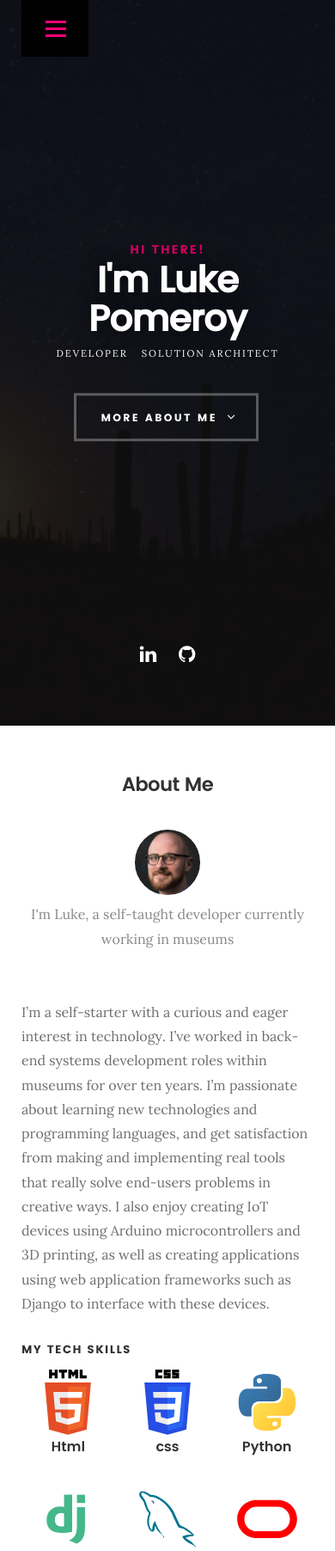
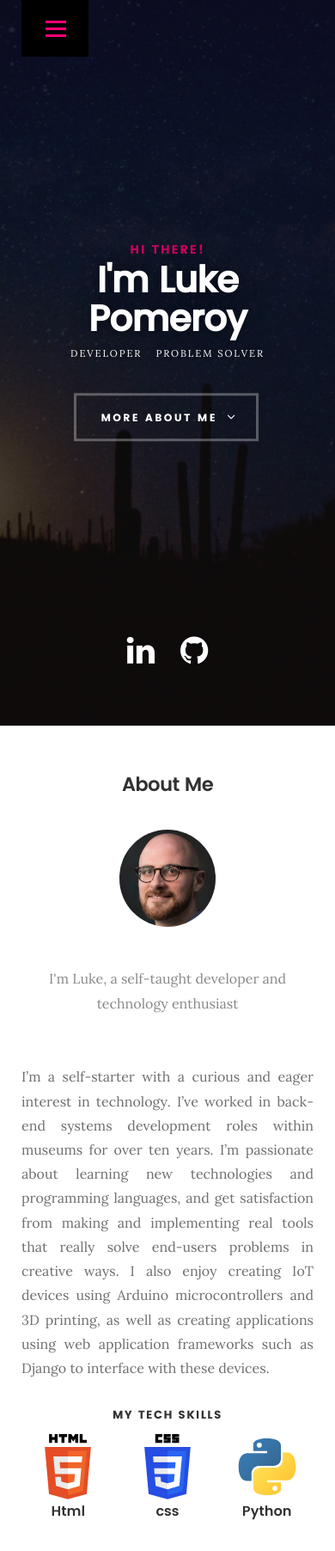
Before and after one commit to luke-pomeroy/portfolio, a Django app: page / in a window 390 px wide. Shown: the top 1804 px of the page at 86% size. Run offline with Django 3.2, Linux system fonts and the light colour scheme; data that the repository does not hold is empty; some web fonts are replaced.

Commit message:
Changes to styling.

```diff
--- a/core/templates/core/index.html
+++ b/core/templates/core/index.html
@@ -40,7 +40,7 @@
 
 				<p class="intro-position">
 					<span>Developer</span>
-					<span>Solution Architect</span>
+					<span>Problem Solver</span>
 				</p>
 
 				<a class="button stroke smoothscroll" href="#about" title="">More About Me</a>
@@ -68,7 +68,7 @@
 			<h1>About Me</h1>
 			<div class="intro-info">
 				<img src="{% static 'images/profile-pic.jpg' %}" alt="Profile Picture">
-				<p class="lead">I'm Luke, a self-taught developer currently working in museums</p>
+				<p class="lead">I'm Luke, a self-taught developer and technology enthusiast</p>
 			</div>
 
 		</div>
@@ -220,7 +220,7 @@
 					   </div>
 
 					   <div class="timeline-header">
-						   <h4>{{ job.title }}</h4>
+						   <h3>{{ job.title }}</h3>
 						   <p>{{ job.start_date }} - {{ job.end_date }}</p>
 					   </div>
 
@@ -264,7 +264,7 @@
 					   </div>
 
 					   <div class="timeline-header">
-						   <p>{{ course.title }}</p>
+						   <h3>{{ course.title }}</h3>
 						   <p>{{ course.start_date }}</p>
 					   </div>
 
@@ -395,9 +395,9 @@
 
 		<div class="col-four tab-full collapse">
 
-			<div class="icon">
+			<div class="icon"><a href="mailto:lukepomeroy@hotmail.co.uk">
 				<i class="icon-mail"></i>
-			</div>
+			</div></a>
 
 			<h5>Email Me At</h5>
 
@@ -407,9 +407,9 @@
 
 		<div class="col-four tab-full">
 
-			<div class="icon">
+			<div class="icon"><a href="tel:07980338143">
 				<i class="icon-phone"></i>
-			</div>
+			</div></a>
 
 			<h5>Call Me At</h5>
 
--- a/static/css/main.css
+++ b/static/css/main.css
@@ -1319,7 +1319,7 @@ header .logo a {
 	width: 100%;
 	height: 100%;
 	background: #111111;
-	opacity: .85;
+	opacity: .65;
 }
 
 .intro-content {
@@ -1435,7 +1435,7 @@ header .logo a {
 		font-size: 7.6rem;
 	}
 	.intro-social {
-		font-size: 4rem;
+		font-size: 5rem;
 	}
 	.intro-social li {
 		margin: 0 15px;
@@ -1455,7 +1455,7 @@ header .logo a {
 		font-size: 1.3rem;
 	}
 	.intro-social {
-		font-size: 2.5rem;
+		font-size: 4rem;
 	}
 	.intro-social li {
 		margin: 0 10px;
@@ -1483,9 +1483,7 @@ header .logo a {
 	.intro-content .intro-position span::before, .intro-content .intro-position span::after {
 		display: none !important;
 	}
-	.intro-social {
-		font-size: 2.4rem;
-	}
+
 }
 
 
@@ -1498,7 +1496,7 @@ header .logo a {
 #about {
 	background: #FFFFFF;
 	padding-top: 6rem;
-	padding-bottom: 7rem;
+	padding-bottom: 4rem;
 }
 #about .section-intro {
 	margin-bottom: 3rem;
@@ -1530,27 +1528,32 @@ header .logo a {
 
 
 .intro-info {
-	margin-top: 4.2rem;
+	margin-top: 1rem;
 	margin-right: -30px;
 	margin-left: -30px;
 }
 .intro-info img {
-	height: 10rem;
-	width: 10rem;
+	height: 14rem;
+	width: 14rem;
 	border-radius: 50%;
 	margin: .9rem 0 0 0;
 	float: left;
 }
 .intro-info .lead {
 	text-align: left;
-	padding-left: 13rem;
+	padding-top: 4rem;
+	padding-left: 20rem;
 }
 
 .about-content {
 	position: relative;
 	text-align: left;
-	max-width: 850px;
+	max-width: 900px;
 	margin-bottom: 3.6rem;
+}
+.about-content p {
+	text-align: justify;
+	text-justify: inter-character;
 }
 .about-content h3 {
 	font-family: "poppins-bold", sans-serif;
@@ -1608,13 +1611,13 @@ header .logo a {
 }
 @media only screen and (max-width:768px) {
 	.intro-info img {
-		height: 10rem;
-		width: 10rem;
+		height: 12rem;
+		width: 12rem;
 	}
 	.intro-info .lead {
-		padding-left: 11rem;
-	}
-	.about-content h3 {
+		padding-left: 15rem;
+	}
+	.about-content h5 {
 		text-align: center;
 	}
 	.about-content .info-list, .about-content .skill-bars {
@@ -1640,8 +1643,8 @@ header .logo a {
 		margin-top: 3rem;
 	}
 	.intro-info img {
-		height: 8rem;
-		width: 8rem;
+		height: 12rem;
+		width: 12rem;
 		float: none;
 		display: inline-block;
 	}
@@ -1649,6 +1652,7 @@ header .logo a {
 		padding-left: 0;
 		text-align: center;
 	}
+
 }
 
 /**
@@ -2168,8 +2172,9 @@ header .logo a {
 }
 #skills .section-intro p {
 	color: white;
+	font-family: "poppins-regular", sans-serif;
+	font-size: 1.6rem;
 	font-weight: 550;
-	font-size: 13;
 	font-style: wrap;
 	text-shadow: 0 1px 0 black;
 }
@@ -2456,6 +2461,9 @@ header .logo a {
 .contact-info a {
 	color: #6e6e6e;
 }
+.contact-info a[href]:hover, .contact-info a[href] i:hover  {
+	color: #cc005f;
+}
 
 
 /**
@@ -2539,7 +2547,7 @@ footer .social {
 }
 footer .footer-social {
 	display: inline-block;
-	font-size: 2.1rem;
+	font-size: 5rem;
 	margin: 0;
 	padding: 0;
 	position: relative;
```
